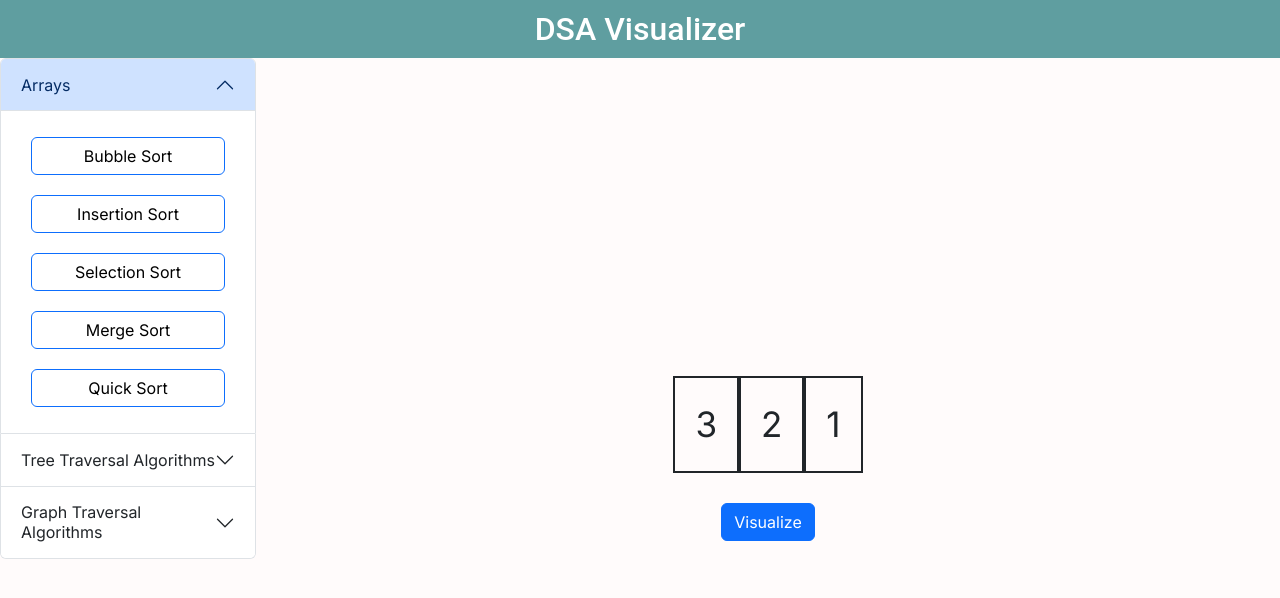
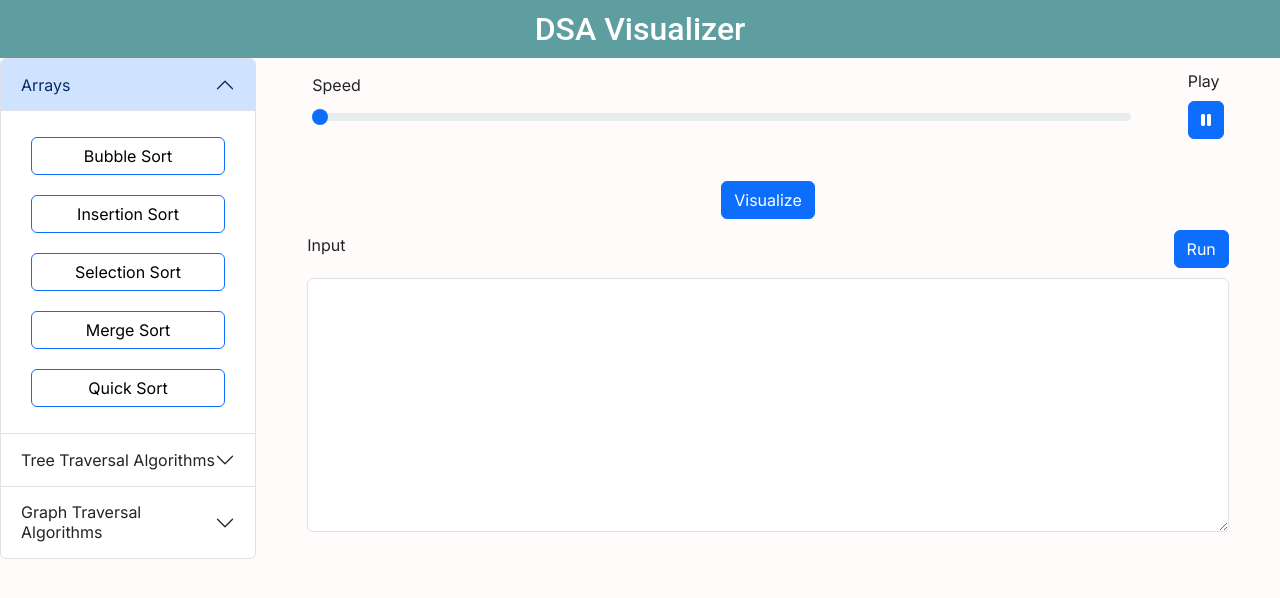
Before and after one commit to ishankaggarwal/CSC-895-DSA-Visualizer-Project, a Next.js app in the folder data-visualization-project/: page / in a window 1280 px wide. Shown: the top 598 px of the page. Built offline with nearby package versions, Linux system fonts and the light colour scheme.

Commit message:
Added Input Parser for Arrays

```diff
--- a/data-visualization-project/package.json
+++ b/data-visualization-project/package.json
@@ -9,6 +9,9 @@
     "lint": "next lint"
   },
   "dependencies": {
+    "@fortawesome/fontawesome-svg-core": "^6.4.2",
+    "@fortawesome/free-solid-svg-icons": "^6.4.2",
+    "@fortawesome/react-fontawesome": "^0.2.0",
     "@types/node": "20.6.0",
     "@types/react": "18.2.21",
     "@types/react-dom": "18.2.7",
--- a/data-visualization-project/src/app/components/SideMenu.tsx
+++ b/data-visualization-project/src/app/components/SideMenu.tsx
@@ -81,7 +81,7 @@ const SideMenu: React.FC = () => {
   const {
     setVisualizationCategory,
     setVisualizationOption
-  } : any = useContext(AppContext);
+  } = useContext(AppContext);
 
   const onClick = (visualizationCategory: number,visualizationOption: number) =>{
     setVisualizationCategory(visualizationCategory);
--- /dev/null
+++ b/data-visualization-project/src/app/components/Utils/InputBox.tsx
@@ -0,0 +1,54 @@
+import AppContext from "@/context";
+import { useContext, useEffect, useState } from "react";
+import { Button, Form } from "react-bootstrap";
+
+const InputBox = () =>{
+
+    const [inputTextBox,setInputTextBox] = useState("");
+
+    const {
+        setInput,
+        visualizationCategory
+    } = useContext(AppContext);
+
+
+    const processInput = () =>{
+        if(visualizationCategory===0)
+        {
+            setInput(convertInputToArray(inputTextBox));
+        }
+    }
+
+    const convertInputToArray = (input: string)=>{
+        const elements = input.replace(/[\[\]]/g, '').trim().replace(" ","").split(',');
+        console.log(elements);
+        // Convert each element to a number and return the array
+        return elements.map(element => parseFloat(element));
+    }
+
+    return (
+        <Form.Group className="mb-3" controlId="exampleForm.ControlTextarea1" style={{
+            width: '90%'
+        }}>
+            <div style={{
+                display: 'flex',
+                justifyContent: 'space-between',
+                marginBottom: '10px',
+                alignItems: 'center'
+            }} >
+            <Form.Label>Input</Form.Label>
+            <Button onClick={()=>{
+                processInput();
+            }}>
+                Run
+            </Button>
+            </div>
+            <Form.Control as="textarea" rows={10} value={inputTextBox} onChange={(event)=>{
+                setInputTextBox(event.target.value);
+
+            }}/>
+      </Form.Group>
+    )
+}
+
+export default InputBox;
--- /dev/null
+++ b/data-visualization-project/src/app/components/Utils/PlayPause.tsx
@@ -0,0 +1,29 @@
+import AppContext from "@/context";
+import { faPause, faPlay } from "@fortawesome/free-solid-svg-icons";
+import { FontAwesomeIcon } from "@fortawesome/react-fontawesome";
+import { useContext } from "react";
+import { Button, Form } from "react-bootstrap";
+
+const PlayPauseComponent = () =>{
+    const {
+        isPlaying,
+        setIsPlaying
+    } = useContext(AppContext);
+    return(
+        <div style={{
+            display: 'flex',
+            flexDirection: 'column'
+        }}>
+        <Form.Label>Play</Form.Label>
+        <Button onClick={()=>{
+            setIsPlaying(!isPlaying);
+        }}>
+            {
+                isPlaying ? <FontAwesomeIcon icon={faPause}/> : <FontAwesomeIcon icon={faPlay}/>
+            }
+        </Button>
+        </div>
+    )
+}
+
+export default PlayPauseComponent;
--- /dev/null
+++ b/data-visualization-project/src/app/components/Utils/SpeedComponent.tsx
@@ -0,0 +1,24 @@
+import AppContext from '@/context';
+import { useContext } from 'react';
+import Form from 'react-bootstrap/Form';
+
+function SpeedComponent() {
+
+    const {
+        speedValue,
+        setSpeedValue
+    } = useContext(AppContext);
+
+  return (
+    <div style={{
+      width: '80%',
+    }}>
+      <Form.Label>Speed</Form.Label>
+      <Form.Range min={1} max={10} value={speedValue} onChange={(event)=>{
+        setSpeedValue(parseInt(event.target.value));
+      }}/>
+    </div>
+  );
+}
+
+export default SpeedComponent;
--- a/data-visualization-project/src/app/components/VisualizationComponents/ArrayVisualizer.tsx
+++ b/data-visualization-project/src/app/components/VisualizationComponents/ArrayVisualizer.tsx
@@ -1,7 +1,7 @@
 import { ArrayVisualizationAnimationInterface, ArrayVisualizationInterface } from "@/app/interfaces/ArrayVIsualizationInterface";
 import { BubbleSort } from "@/app/visualization-algorithms/bubblesort";
 import AppContext from "@/context";
-import { useContext, useEffect, useState } from "react";
+import { useContext, useEffect, useRef, useState } from "react";
 import { Button } from "react-bootstrap";
 
 function sleep(ms: number) {
@@ -11,14 +11,41 @@ function sleep(ms: number) {
 const ArrayVisualizer = () =>{
 
     const {
-        visualizationOption
-    } : any = useContext(AppContext);
-    const [array,setArray] = useState<number[]>([3,2,1]);
+        visualizationOption,
+        speedValue,
+        isPlaying,
+        input
+    }  = useContext(AppContext);
+
     const [arrayVisualization,setArrayVisualization] = useState<ArrayVisualizationInterface[]>([]);
+    const [animations,setAnimations] = useState<ArrayVisualizationAnimationInterface[]>([]);
+    const [speed, setSpeed] = useState<number>(1);
+    const [isPlayingValue,setIsPlayingValue] = useState<boolean>(true);
+    const speedRef = useRef<number>(speed);
+    const isPlayingRef = useRef<boolean>(isPlayingValue);
+
     useEffect(()=>{
-        const newArrayVisualization = createArrayVisualization(array);
-        setArrayVisualization(newArrayVisualization);
-    },[array])
+        isPlayingRef.current = isPlayingValue;
+        processAnimations(animations);
+    },[isPlayingValue])
+
+    useEffect(() => {
+        speedRef.current = speed;
+    }, [speed]);
+
+    useEffect(()=>{
+        setIsPlayingValue(isPlaying);
+   },[isPlaying])
+
+    useEffect(()=>{
+        setSpeed(speedValue);
+   },[speedValue])
+
+    useEffect(()=>{
+        createArrayVisualization(input);
+        setAnimations([]);
+    },[input])
+
 
     const createArrayVisualization = (array: number[]) =>{
         const newArray = array.map((value,index)=>{
@@ -29,25 +56,29 @@ const ArrayVisualizer = () =>{
             }
             return newValue;
         })
-        return newArray;
+        setArrayVisualization(newArray);
     }
 
     const visualizeArray = async (array: number[]) =>{
         let animations : ArrayVisualizationAnimationInterface[] = [];
-        let newArrayVisualization = createArrayVisualization([...array]);
-        setArrayVisualization(newArrayVisualization);
+        createArrayVisualization([...array]);
         if(visualizationOption===0)
         {
             animations = BubbleSort([...array]);
         }
-        processAnimations(animations,newArrayVisualization);
+        setAnimations(animations);
+        processAnimations(animations);
     }
 
-    const processAnimations = async (animations: ArrayVisualizationAnimationInterface[],arrayVisualization: ArrayVisualizationInterface[])=>{
-        for(let i=0;i<animations.length;i++)
+    const processAnimations = async (animations: ArrayVisualizationAnimationInterface[])=>{
+        const newAnimations = [...animations];
+        while(newAnimations.length>0)
         {
-            const animation = animations[i];
-            console.log([...arrayVisualization]);
+            if(isPlayingRef.current)
+            {
+                const animation = newAnimations.shift();
+                if(animation)
+                {
                 let newArray = [...arrayVisualization];
                 const {
                     colorI,
@@ -62,8 +93,13 @@ const ArrayVisualizer = () =>{
                 newArray[indexJ].value=valueJ;
                 newArray[indexJ].color = colorJ;
                 setArrayVisualization(newArray);
-            arrayVisualization = [...newArray];
-            await sleep(1000);
+                setAnimations(newAnimations);
+                await sleep(1000/speedRef.current);
+                }
+            }
+            else{
+                break;
+            }
         }
     }
     return(
@@ -71,8 +107,6 @@ const ArrayVisualizer = () =>{
             display: 'flex',
             alignItems: 'center',
             justifyContent: 'center',
-            width: '80%',
-            height: '100vh',
             flexDirection: 'column'
         }}>
             <div style={{
@@ -98,7 +132,7 @@ const ArrayVisualizer = () =>{
                 marginTop: '30px'
             }}>
                 <Button onClick={async ()=>{
-                    await visualizeArray(array);
+                    await visualizeArray(input);
                 }}>
                     Visualize
                 </Button>
--- a/data-visualization-project/src/app/components/Visualizer.tsx
+++ b/data-visualization-project/src/app/components/Visualizer.tsx
@@ -1,71 +1,38 @@
-import { useContext, useEffect, useState } from "react";
-import { ArrayVisualizationInterface } from "../interfaces/ArrayVIsualizationInterface";
-import { Button } from "react-bootstrap";
-import { BubbleSort } from "../visualization-algorithms/bubblesort";
+import { useContext} from "react";
 import AppContext from "@/context";
 import ArrayVisualizer from "./VisualizationComponents/ArrayVisualizer";
+import SpeedComponent from "./Utils/SpeedComponent";
+import PlayPauseComponent from "./Utils/PlayPause";
+import InputBox from "./Utils/InputBox";
 
-function sleep(ms: number) {
-    return new Promise(resolve => setTimeout(resolve, ms));
-  }
 
 const Visualizer = () =>{
 
     const {
-        visualizationCategory,
-        visualizationOption
-    } : any = useContext(AppContext);
-
-    const [array,setArray] = useState<number[]>([8,7,6,5,4,3,2,1]);
-    const [arrayVisualization,setArrayVisualization] = useState<ArrayVisualizationInterface[]>([]);
-    useEffect(()=>{
-        const newArray = array.map((value,index)=>{
-            const newValue : ArrayVisualizationInterface = {
-                'color': 'transparent',
-                value: value,
-                index: index
-            }
-            return newValue;
-        })
-        setArrayVisualization(newArray);
-    },[array])
-
-    const visualizeArray = async () =>{
-        const animations = BubbleSort(array);
-        console.log(animations);
-        for(let i=0;i<animations.length;i++)
-        {
-            const animation = animations[i];
-            let newArray = [...arrayVisualization];
-            const {
-                colorI,
-                colorJ,
-                valueI,
-                valueJ,
-                indexI,
-                indexJ
-            } = animation;
-            newArray[indexI].value=valueI;
-            newArray[indexI].color=colorI;
-            newArray[indexJ].value=valueJ;
-            newArray[indexJ].color = colorJ;
-            setArrayVisualization(newArray);
-            await sleep(1000);
-
-        }
-    }
+        visualizationCategory
+    }  = useContext(AppContext);
     return(
         <div style={{
             display: 'flex',
             alignItems: 'center',
-            justifyContent: 'center',
+            justifyContent: 'space-evenly',
             width: '80%',
-            height: '100vh',
-            flexDirection: 'column'
+            flexDirection: 'column',
         }}>
+            <div style={{
+                width: '100%',
+                alignItems: 'center',
+                justifyContent: 'space-evenly',
+                display: 'flex',
+
+            }}>
+            <SpeedComponent/>
+            <PlayPauseComponent/>
+            </div>
             {
                 visualizationCategory ===0 && <ArrayVisualizer/>
             }
+            <InputBox/>
         </div>
     )
 }
--- a/data-visualization-project/src/app/layout.tsx
+++ b/data-visualization-project/src/app/layout.tsx
@@ -2,6 +2,9 @@ import './globals.css'
 import type { Metadata } from 'next'
 import { Inter } from 'next/font/google'
 import 'bootstrap/dist/css/bootstrap.min.css';
+import { config } from '@fortawesome/fontawesome-svg-core'
+import '@fortawesome/fontawesome-svg-core/styles.css'
+config.autoAddCss = false
 
 const inter = Inter({ subsets: ['latin'] })
 
--- a/data-visualization-project/src/app/page.tsx
+++ b/data-visualization-project/src/app/page.tsx
@@ -8,15 +8,25 @@ import AppContext from '@/context';
 
 export default function Home() {
 
-  const [visualizationCategory,setVisualizationCategory] = useState(0);
+  const [visualizationCategory,setVisualizationCategory] = useState<number>(0);
   const [visualizationOption,setVisualizationOption] = useState(0);
+  const [speedValue,setSpeedValue] = useState(1);
+  const [isPlaying,setIsPlaying] = useState(true);
+  const [input,setInput] = useState<any>([]);
+
 
   return (
     <AppContext.Provider value={{
       visualizationCategory,
       setVisualizationCategory,
       visualizationOption,
-      setVisualizationOption
+      setVisualizationOption,
+      speedValue,
+      setSpeedValue,
+      isPlaying,
+      setIsPlaying,
+      input,
+      setInput
     }}>
     <div className={styles.main}>
       <Header />
--- a/data-visualization-project/src/context.ts
+++ b/data-visualization-project/src/context.ts
@@ -1,5 +1,40 @@
-import { createContext } from "react";
+import { Dispatch, SetStateAction, createContext, useState } from "react";
 
-const AppContext = createContext({});
+interface ContextInterface{
+    visualizationCategory: number;
+    setVisualizationCategory : Dispatch<SetStateAction<number>>;
+    visualizationOption: number;
+    setVisualizationOption : Dispatch<SetStateAction<number>>;
+    speedValue: number;
+    setSpeedValue: Dispatch<SetStateAction<number>>;
+    isPlaying: boolean;
+    setIsPlaying: Dispatch<SetStateAction<boolean>>;
+    input: any;
+    setInput : Dispatch<SetStateAction<any>>;
+}
+
+
+const AppContext = createContext<ContextInterface>({
+    visualizationCategory: 0,
+    setVisualizationCategory: function (value: SetStateAction<number>): void {
+        throw new Error("Function not implemented.");
+    },
+    visualizationOption: 0,
+    setVisualizationOption: function (value: SetStateAction<number>): void {
+        throw new Error("Function not implemented.");
+    },
+    speedValue: 0,
+    setSpeedValue: function (value: SetStateAction<number>): void {
+        throw new Error("Function not implemented.");
+    },
+    isPlaying: true,
+    setIsPlaying: function (value: SetStateAction<boolean>): void {
+        throw new Error("Function not implemented.");
+    },
+    input: "",
+    setInput: function (value: SetStateAction<any>): void {
+        throw new Error("Function not implemented.");
+    }
+});
 
 export default AppContext;
```
Also changed, not shown: data-visualization-project/src/app/visualization-algorithms/bubblesort.tsx (+4 -4 lines), 1 other file (tests, documents, lock files or other folders). Lines whose indentation alone changed are shown as unchanged.
